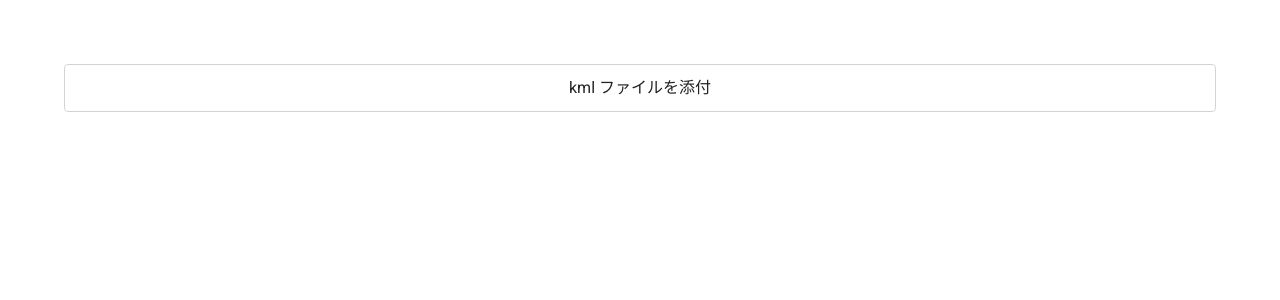
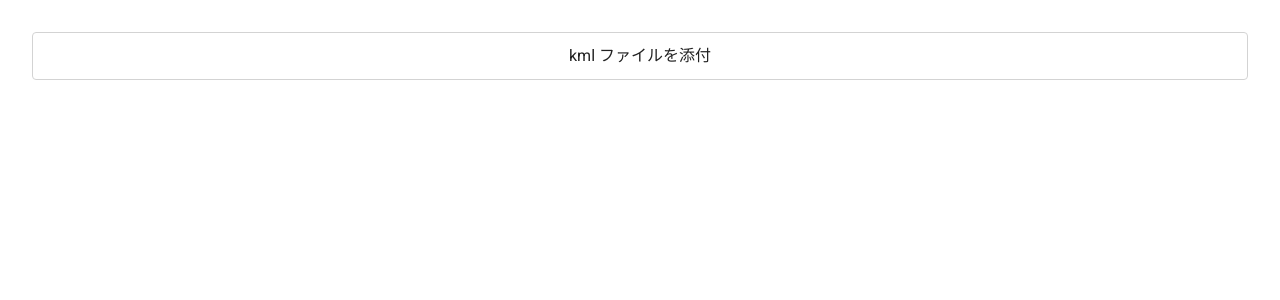
Before and after one commit to 482F/kml-viewer, a Vue app: page / in a window 1280 px wide. Shown: the top 300 px of the page. Built offline with nearby package versions, Linux system fonts and the light colour scheme.

Commit message:
データをテーブル形式で表示できるように

```diff
--- a/src/App.vue
+++ b/src/App.vue
@@ -19,3 +19,19 @@ export default {
   }),
 }
 </script>
+
+<style lang="scss">
+* {
+  &::-webkit-scrollbar-track {
+    background-color: #eee;
+  }
+  &::-webkit-scrollbar {
+    width: 0px;
+    height: 10px;
+  }
+  &::-webkit-scrollbar-thumb {
+    background-color: #ccc;
+    border-radius: 30px;
+  }
+}
+</style>
--- /dev/null
+++ b/src/components/kml-list-cell.vue
@@ -0,0 +1,41 @@
+<template>
+  <div class="cell" :style="{ '--width': width + 'px' }">
+    <div class="inner">
+      {{ content }}
+    </div>
+  </div>
+</template>
+
+<script>
+export default {
+  name: 'kml-list-cell',
+  props: {
+    content: {
+      type: String,
+      default: '',
+    },
+    width: {
+      type: Number,
+      default: 100,
+    },
+  },
+}
+</script>
+
+<style lang="scss" scoped>
+.cell {
+  --width: 100px;
+  flex-shrink: 0;
+  width: var(--width);
+  height: 48px;
+  border-style: solid none none none;
+  border-width: 1px;
+  display: flex;
+  align-items: center;
+  > .inner {
+    text-overflow: ellipsis;
+    overflow: hidden;
+    white-space: nowrap;
+  }
+}
+</style>
--- /dev/null
+++ b/src/components/kml-list-header.vue
@@ -0,0 +1,27 @@
+<template>
+  <v-list-item>
+    <kml-list-cell
+      v-for="{ name, width } of columns"
+      :key="name"
+      :width="width"
+      :content="name"
+    />
+  </v-list-item>
+</template>
+
+<script>
+import KmlListCell from './kml-list-cell.vue'
+
+export default {
+  name: 'kml-list-header',
+  components: {
+    KmlListCell,
+  },
+  props: {
+    columns: {
+      type: Array,
+      required: true,
+    },
+  },
+}
+</script>
--- /dev/null
+++ b/src/components/kml-list-item.vue
@@ -0,0 +1,31 @@
+<template>
+  <v-list-item>
+    <kml-list-cell
+      v-for="{ name, width } of columns"
+      :key="name"
+      :width="width"
+      :content="datum[name]"
+    />
+  </v-list-item>
+</template>
+
+<script>
+import KmlListCell from './kml-list-cell.vue'
+
+export default {
+  name: 'kml-list-item',
+  components: {
+    KmlListCell,
+  },
+  props: {
+    columns: {
+      type: Array,
+      required: true,
+    },
+    datum: {
+      type: Object,
+      required: true,
+    },
+  },
+}
+</script>
--- a/src/components/kml-viewer.vue
+++ b/src/components/kml-viewer.vue
@@ -1,17 +1,122 @@
 <template>
-  <div>
-    {{ rawKml }}
+  <div class="kml-viewer">
+    <v-list class="list">
+      <kml-list-header class="header" :columns.sync="columns" />
+      <kml-list-item
+        v-for="(row, i) of rows"
+        :key="i"
+        :columns="columns"
+        :datum="row"
+      />
+    </v-list>
   </div>
 </template>
 
 <script>
+import KmlListHeader from './kml-list-header.vue'
+import KmlListItem from './kml-list-item.vue'
+
 export default {
   name: 'kml-viewer',
+  components: {
+    KmlListHeader,
+    KmlListItem,
+  },
+  data() {
+    return {
+      rows: [],
+      columns: [],
+    }
+  },
   props: {
     rawKml: {
       type: String,
       default: '',
     },
   },
+  methods: {
+    parseKml(rawKml) {
+      const doc = new DOMParser().parseFromString(
+        rawKml,
+        'application/xhtml+xml'
+      )
+
+      const trimS = (str) => (str ?? '').replaceAll(/^[\s\n]+|[\s\n]+$/g, '')
+
+      const placemarks = [...doc.querySelectorAll('Placemark')]
+      const rows = placemarks.map((placemark) => {
+        const q = (query) => placemark.querySelector(query)
+        const qa = (query) => placemark.querySelectorAll(query)
+
+        const [name, description, styleUrl] = [
+          'name',
+          'description',
+          'styleUrl',
+        ].map((key) => q(key)?.textContent)
+
+        const [lng, lat] = trimS(q('Point > coordinates')?.textContent).split(
+          ','
+        )
+
+        const extendedData = [...qa('ExtendedData > Data')]
+          .map((datum) => {
+            const name = datum.getAttribute('name')
+            const content = trimS(datum.textContent)
+            return { [name]: content }
+          })
+          .reduce((all, part) => ({ ...all, ...part }), {})
+
+        return {
+          name,
+          description,
+          styleUrl,
+          lat,
+          lng,
+          ...extendedData,
+        }
+      })
+
+      const columns = Array.from(
+        new Set(rows.map((datum) => Object.keys(datum)).flat())
+      ).map((name) => ({ name, width: 100 }))
+
+      rows.forEach((row) => {
+        for (const column of columns) {
+          row[column.name] = (row[column.name] ?? '')
+            .replaceAll(',', '，')
+            .replaceAll('<br>', '\n')
+        }
+      })
+
+      this.rows = rows
+      this.columns = columns
+    },
+  },
+  watch: {
+    rawKml(newRawKml) {
+      this.parseKml(newRawKml)
+    },
+  },
 }
 </script>
+
+<style lang="scss" scoped>
+.kml-viewer {
+  overflow: scroll;
+  &::-webkit-scrollbar {
+    width: 10px;
+    height: 10px;
+  }
+  > .list {
+    width: fit-content;
+    padding: 0;
+    .header {
+      padding-top: 24px;
+      background-color: white;
+      position: sticky;
+      top: 0;
+      z-index: 1;
+    }
+  }
+}
+</style>
--- a/src/components/main.vue
+++ b/src/components/main.vue
@@ -9,11 +9,10 @@
       @drop.stop.prevent="onDrop"
       @dragleave.prevent="isDragOver = false"
     >
-      <div>kml ファイルを添付</div>
+      <div>{{ fileName || 'kml ファイルを添付' }}</div>
       <input ref="input" class="input-element" type="file" @input="onInput" />
     </div>
-    {{ file }}
-    <kml-viewer :raw-kml="rawKml" />
+    <kml-viewer class="kml-viewer" :raw-kml="rawKml" />
   </div>
 </template>
 
@@ -25,11 +24,13 @@ export default {
   components: {
     KmlViewer,
   },
-  data: () => ({
-    isDragOver: false,
-    rawKml: '',
-    file: null,
-  }),
+  data() {
+    return {
+      isDragOver: false,
+      rawKml: '',
+      fileName: '',
+    }
+  },
   methods: {
     onDrop(e) {
       const file = [...e.dataTransfer.files][0]
@@ -44,6 +45,7 @@ export default {
       if (!file) {
         this.rawKml = ''
       }
+      this.fileName = file.name
       this.rawKml = await file.text()
       this.isDragOver = false
     },
@@ -53,11 +55,14 @@ export default {
 
 <style lang="scss" scoped>
 .f-main {
-  padding: 4rem;
+  padding: 2rem;
+  width: 100vw;
+  height: 100vh;
   display: flex;
   flex-direction: column;
   .input {
     height: 48px;
+    flex-shrink: 0;
     width: 100%;
     border-style: solid;
     border-width: 1px;
@@ -69,14 +74,18 @@ export default {
     user-select: none;
     cursor: pointer;
     &.is-drag-over {
-      background-color: #F8FCFF;
+      background-color: #f8fcff;
       border-style: dashed;
       border-width: 2px;
-      border-color: #78A0FF;
+      border-color: #78a0ff;
     }
     .input-element {
       display: none;
     }
   }
+  .kml-viewer {
+    flex-grow: 1;
+    min-height: 0;
+  }
 }
 </style>
```
